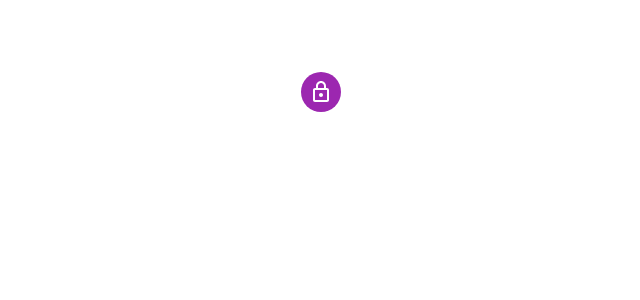
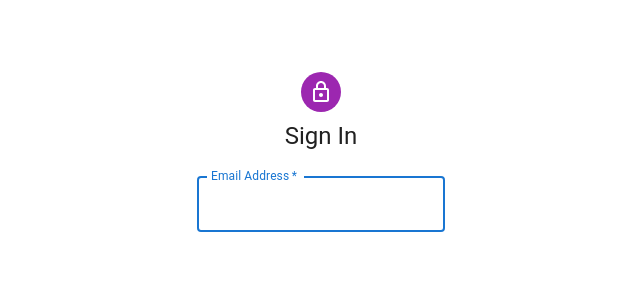
Before and after one commit to sramalho94/clear_viction_assessment, a Next.js app: page / in a window 1280 px wide. Shown: the top 300 px of the page, without its empty margins (319-959 px from the left). Built offline with nearby package versions, Linux system fonts and the light colour scheme.

Commit message:
typography no longer wraps around TextField

```diff
--- a/src/components/Form.tsx
+++ b/src/components/Form.tsx
@@ -69,14 +69,28 @@ export default function Form() {
           <Avatar sx={{ m: 1, bgcolor: 'secondary.main' }}>
             <LockOutlinedIcon />
           </Avatar>
-          <Typography>
-            <Box
-              component="form"
-              onSubmit={handleSubmit}
-              noValidate
-              sx={{ mt: 1 }}
-            ></Box>
+          <Typography component="h1" variant="h5">
+            Sign In
           </Typography>
+          <Box
+            component="form"
+            onSubmit={handleSubmit}
+            noValidate
+            sx={{ mt: 1 }}
+          >
+            <TextField
+              margin="normal"
+              required
+              fullWidth
+              id="email"
+              label="Email Address"
+              name="email"
+              autoComplete="email"
+              autoFocus
+              value={formData.email}
+              onChange={handleChange}
+            />
+          </Box>
         </Box>
       </Container>
     </ThemeProvider>
```
